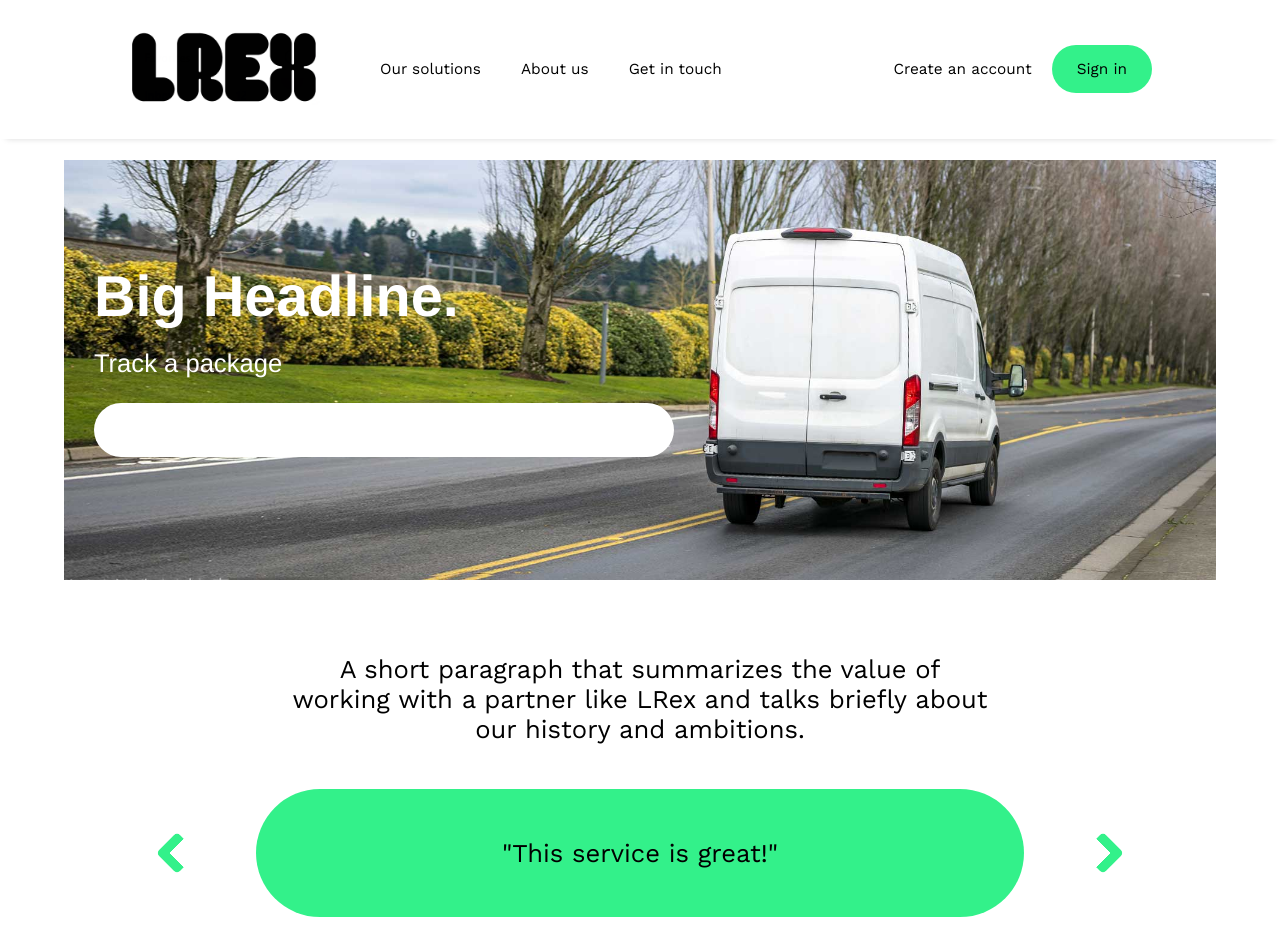
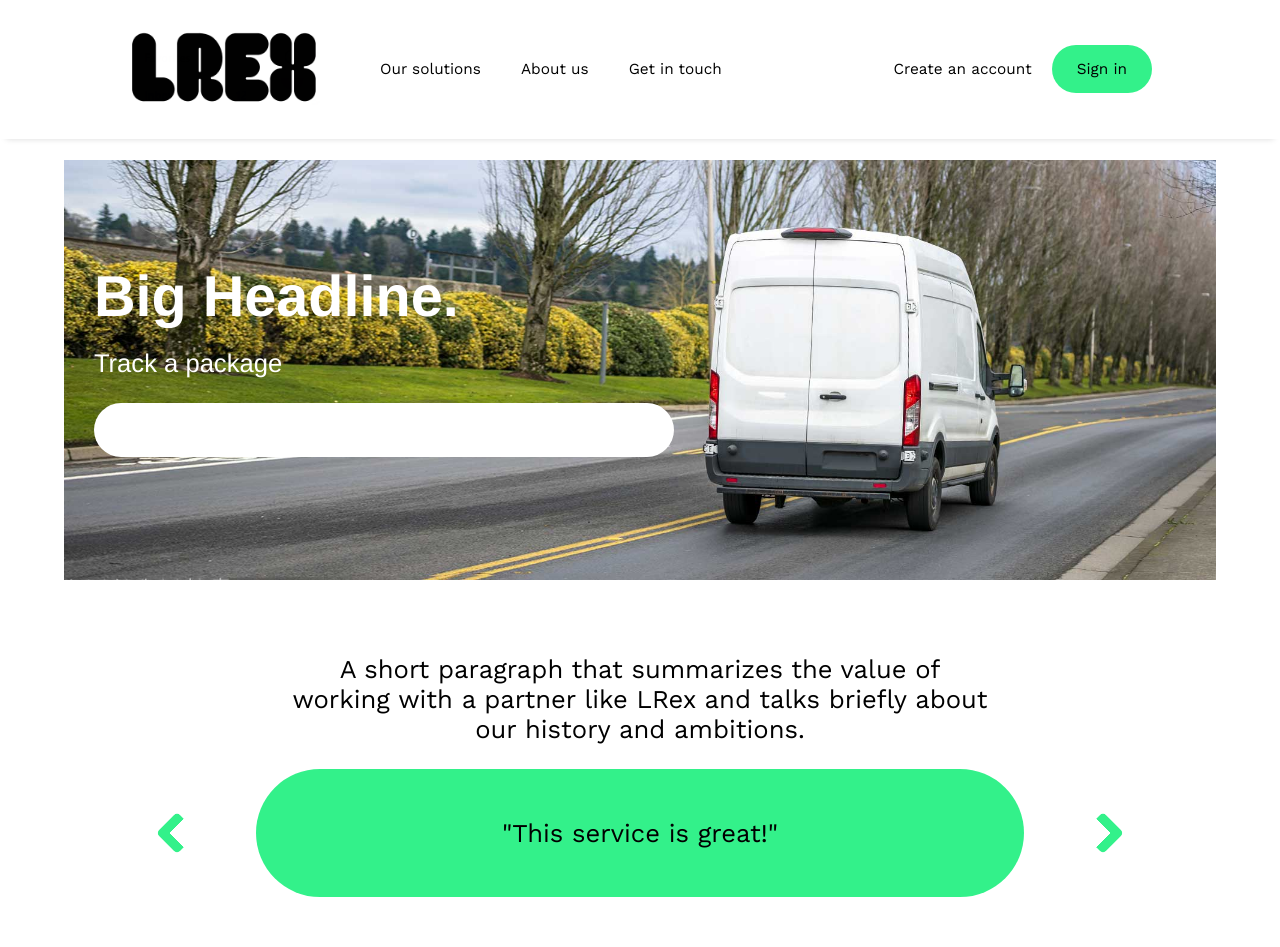
Before and after one commit to blakepreston/LREXTestSite, a Vue app: page / in a window 1280 px wide. Shown: the top 947 px of the page. Built offline with nearby package versions, Linux system fonts and the light colour scheme.

Commit message:
fixed off center testimonial

```diff
--- a/src/components/Carousel/Carousel.vue
+++ b/src/components/Carousel/Carousel.vue
@@ -28,8 +28,6 @@ export default {
 
 <style>
 .carousel{
-    margin-top: 20px;
-    margin-bottom: 20px;
     position: relative;
     width: 60vw;
     height: 10vw;
```
